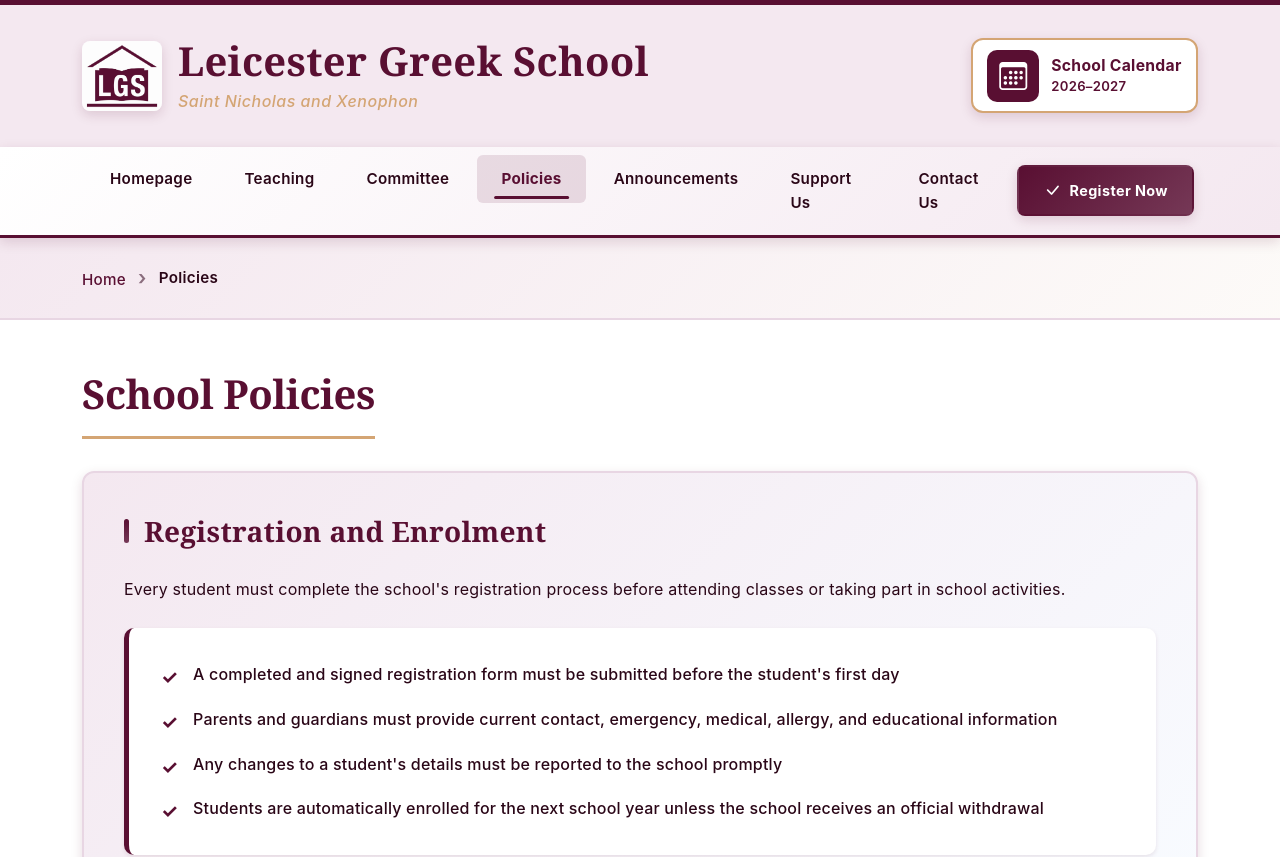
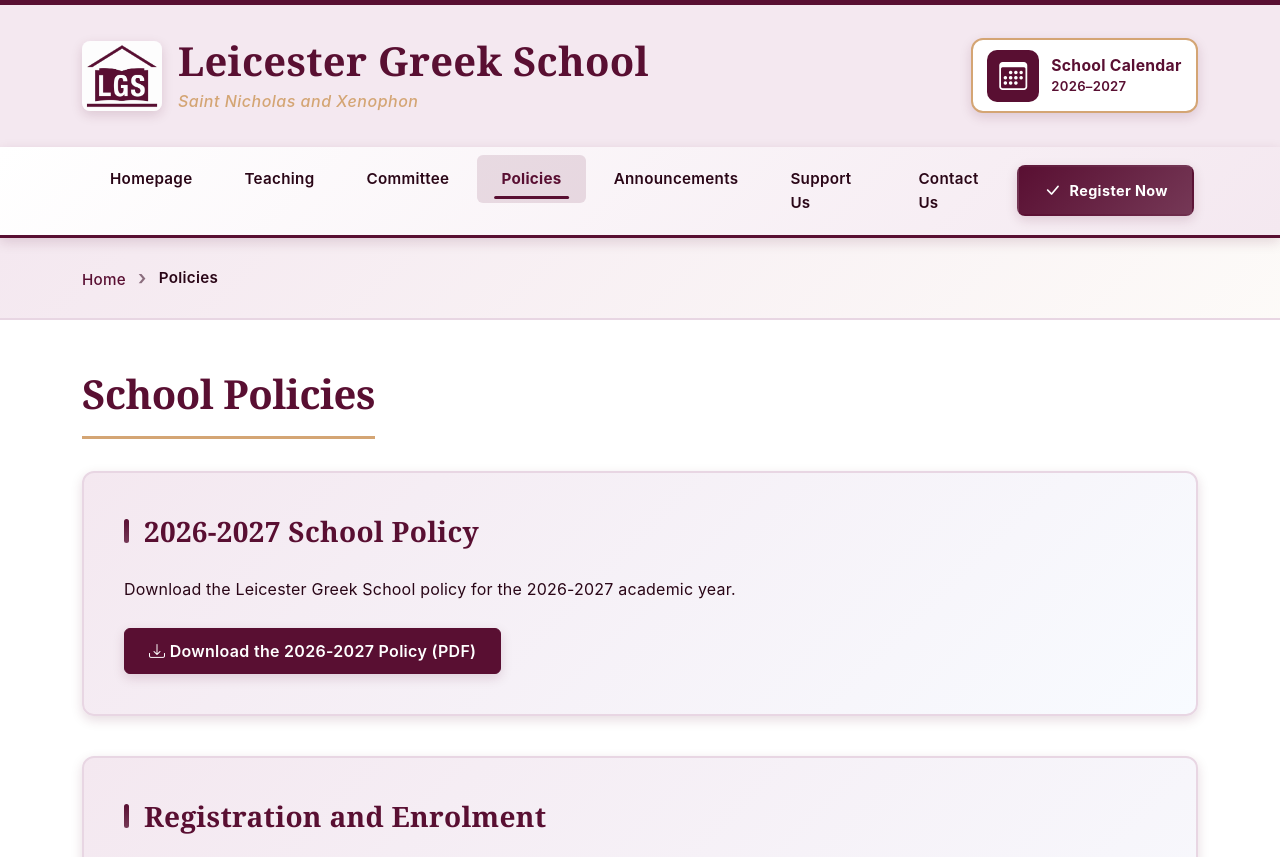
Before and after one commit to Leicester-Greek-School/website, a Vue app: page /policies in a window 1280 px wide. Shown: the top 857 px of the page. Built offline with nearby package versions, Linux system fonts and the light colour scheme.

Commit message:
Add school policy document

```diff
--- a/src/views/Policies.vue
+++ b/src/views/Policies.vue
@@ -14,6 +14,21 @@
 
     <div class="container my-5">
       <h2 class="page-title">School Policies</h2>
+
+      <div class="info-section">
+        <h3 class="section-title">2026-2027 School Policy</h3>
+        <p class="text-justify">
+          Download the Leicester Greek School policy for the 2026-2027 academic year.
+        </p>
+        <a
+          class="btn btn-primary"
+          href="/docs/Leicester-Greek-School-Policy-2026-2027.pdf"
+          download
+        >
+          <i class="bi bi-download" aria-hidden="true"></i>
+          Download the 2026-2027 Policy (PDF)
+        </a>
+      </div>
 
       <div class="info-section">
         <h3 class="section-title">Registration and Enrolment</h3>
--- a/webpack.config.js
+++ b/webpack.config.js
@@ -95,6 +95,10 @@ module.exports = {
           to: 'docs/Leicester-Greek-school-parents-association-constitution-2026-2027.pdf'
         },
         {
+          from: 'public/docs/Leicester-Greek-School-Policy-2026-2027.pdf',
+          to: 'docs/Leicester-Greek-School-Policy-2026-2027.pdf'
+        },
+        {
           // Copy logo to dist root so /lgs-logo.jpg resolves for og:image
           from: 'src/assets/images/lgs-logo.jpg',
           to: 'lgs-logo.jpg',
```
Also changed, not shown: 1 other file (tests, documents, lock files or other folders).
